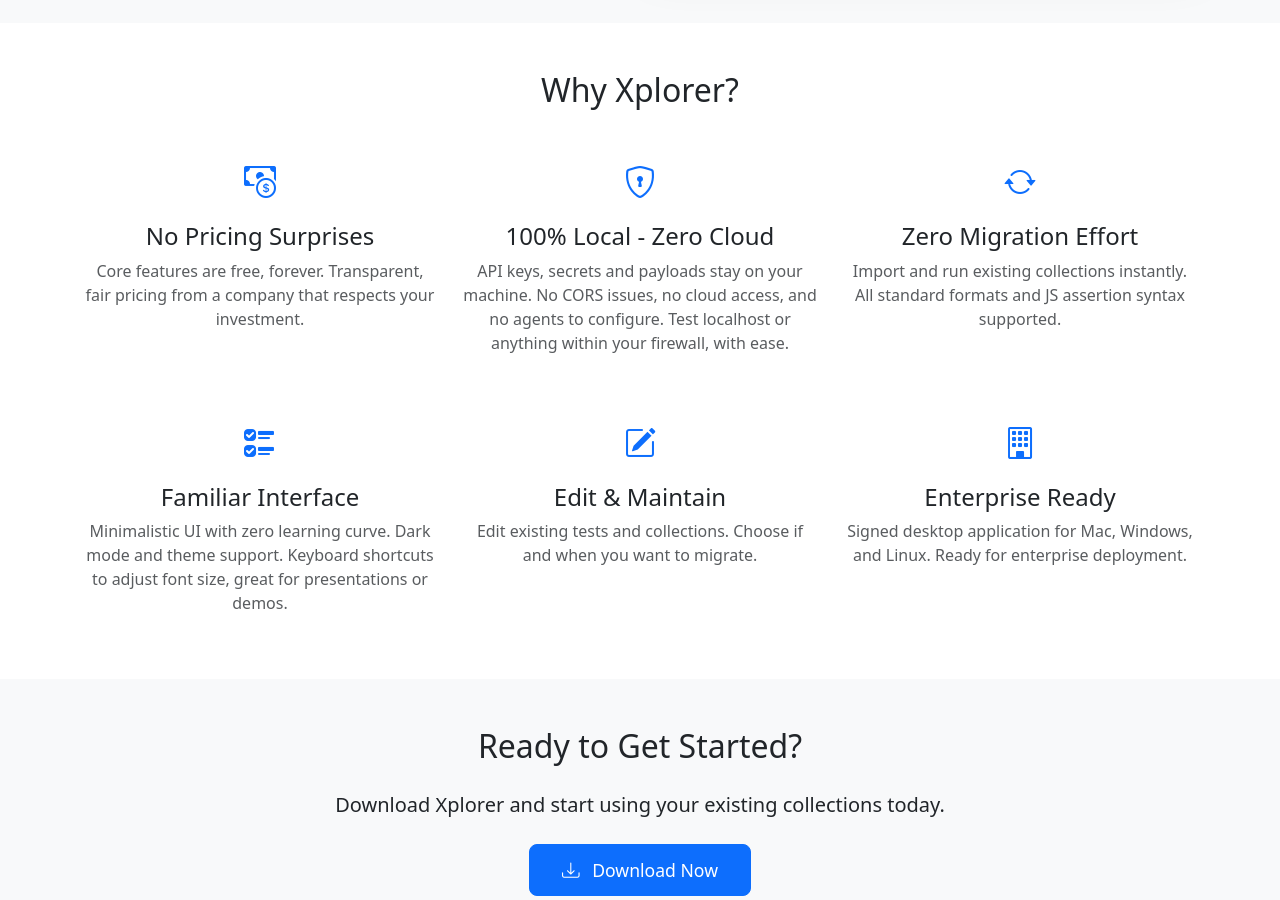
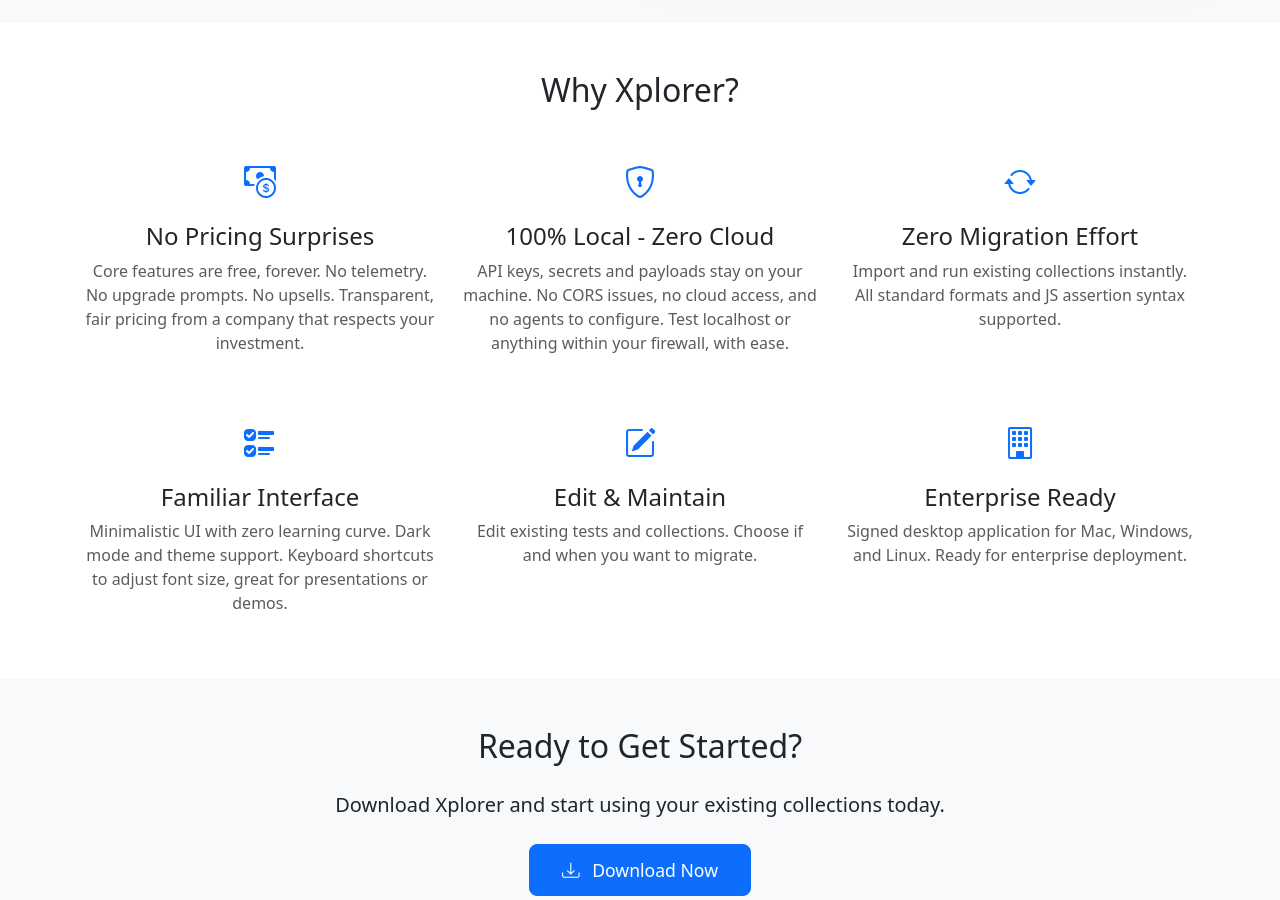
Before and after one commit to karatelabs/xplorer, a Jekyll site: the page built from index.html, in a window 1280 px wide and 900 px high, scrolled down 563 px. Built offline with Jekyll 4.4.1, drawn with Linux system fonts in a browser that asks for light colours.

Commit message:
add no nagware aspect

```diff
--- a/index.html
+++ b/index.html
@@ -43,7 +43,7 @@
           <i class="bi bi-cash-coin"></i>
         </div>
         <h4>No Pricing Surprises</h4>
-        <p class="text-muted">Core features are free, forever. Transparent, fair pricing from a company that respects your investment.</p>
+        <p class="text-muted">Core features are free, forever. No telemetry. No upgrade prompts. No upsells. Transparent, fair pricing from a company that respects your investment.</p>
       </div>
     </div>
     <div class="col-md-4">
```
